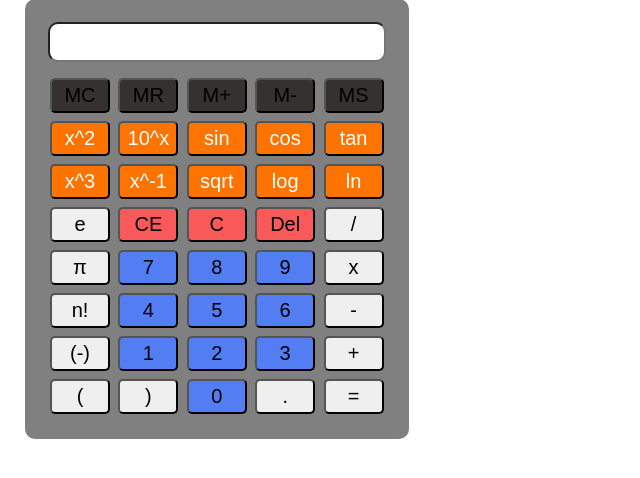
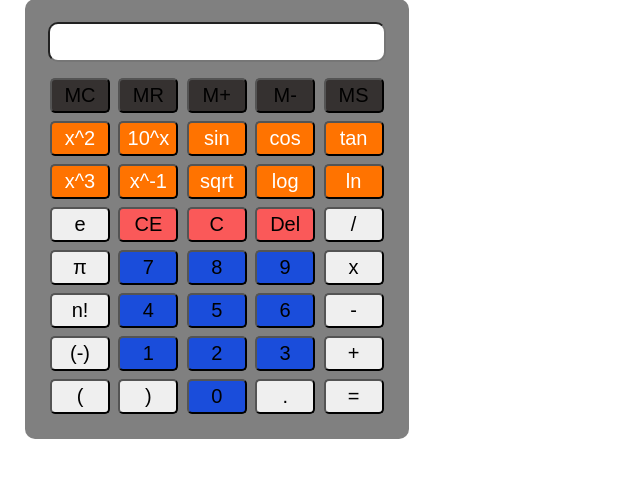
Before and after one commit to SistemasTecTlaxiaco/calculadora-cientifica, a PHP site: page / in a window 1280 px wide. Shown: the part 86-564 px from the top of the page, without its empty margins (0-640 px from the left). Run offline with PHP 8.4, Linux system fonts and the light colour scheme.

Commit message:
Modificamos color

```diff
--- a/style.css
+++ b/style.css
@@ -51,7 +51,7 @@ table {
 }
 
 .bluebutton {
-    background-color: #527df3;
+    background-color: #1a4ddb;
 }
 
 .redbutton {
```
